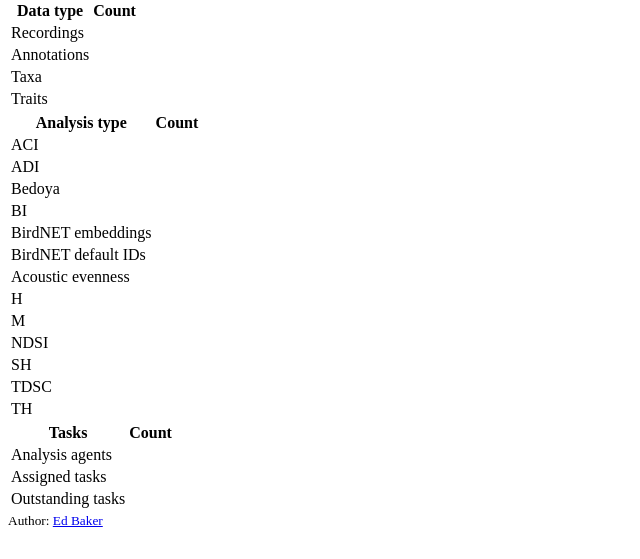
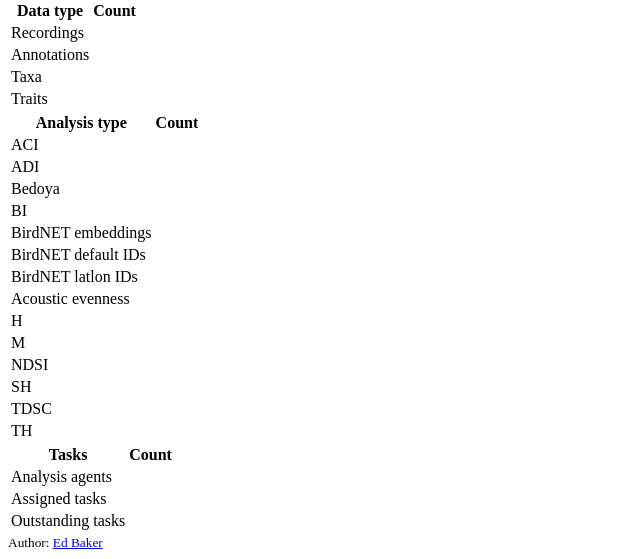
Before and after one commit to acoustiCloud/status.acousti.cloud, a PHP site: page / in a window 1280 px wide. Shown: the part 315-874 px from the top of the page, without its empty margins (0-640 px from the left). Before the commit the page ends 842 px from the top, so only its background shows below. Run offline with PHP 8.4, Linux system fonts and the light colour scheme.

Commit message:
Birdnet latlon ids

```diff
--- a/index.php
+++ b/index.php
@@ -115,6 +115,9 @@
         <td id="analysis-counts-birdnet-default"></td>
       </tr>
       <tr>
+        <td>BirdNET latlon IDs</td>
+        <td id="analysis-counts-birdnet-latlon"></td>
+      <tr>
         <td>Acoustic evenness</td>
         <td id="analysis-counts-evenness"></td>
       </tr>
--- a/status.js
+++ b/status.js
@@ -32,7 +32,8 @@ xhr2.onreadystatechange = function() {
     document.getElementById("analysis-counts-tdsc").innerHTML = resp.data.counts["analysis_3sec-tdsc"];
     document.getElementById("analysis-counts-th").innerHTML = resp.data.counts["analysis-th"];
     document.getElementById("analysis-counts-birdnet-embeddings").innerHTML = resp.data.counts["analysis_3sec-birdnet_default_embed"];
-    document.getElementById("analysis-counts-birdnet-default").innerHTML = resp.data.counts["analysis_3sec-birdnet_default-selection"];
+    document.getElementById("analysis-counts-birdnet-default").innerHTML = resp.data.counts["d_3sec-birdnet_default-selection"];
+    document.getElementById("analysis-counts-birdnet-latlon").innerHTML = resp.data.counts["d_3sec-birdnet_latlon-selection"];
   }
 }
 xhr2.send();
```
